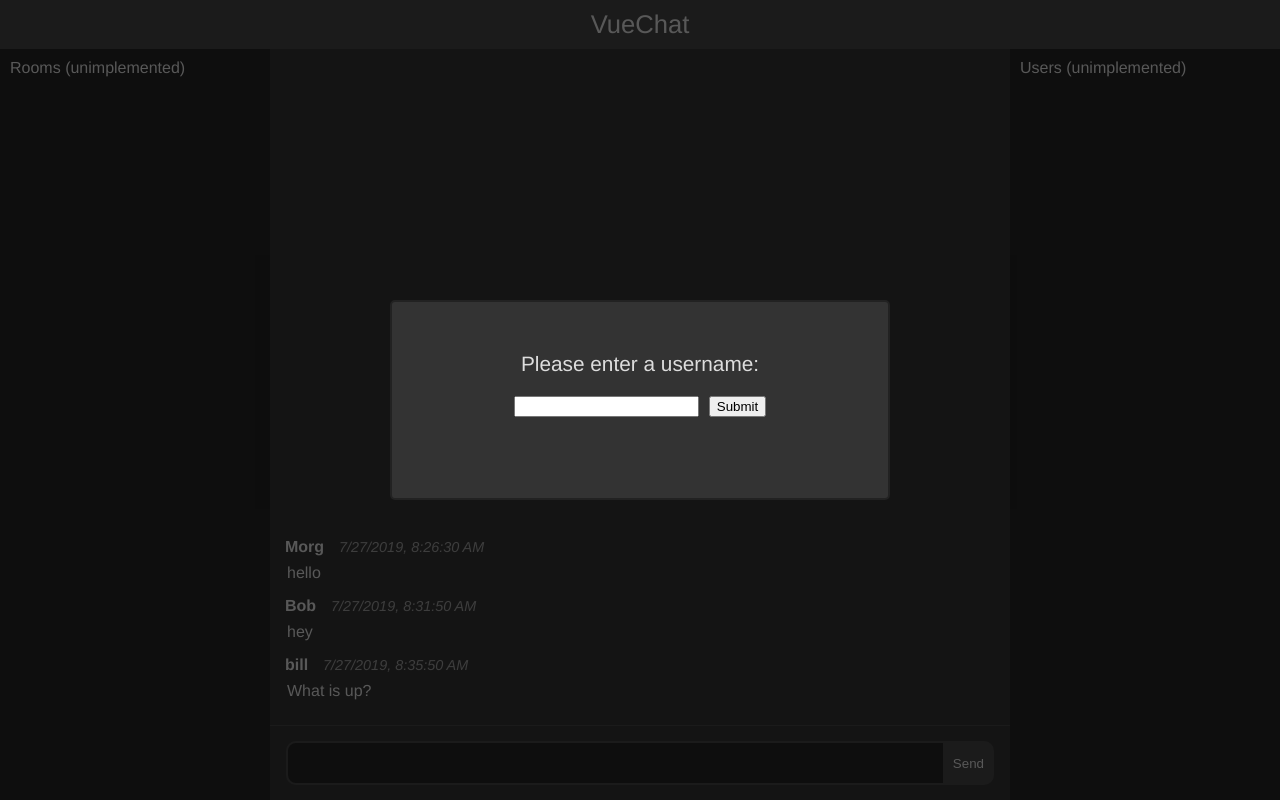
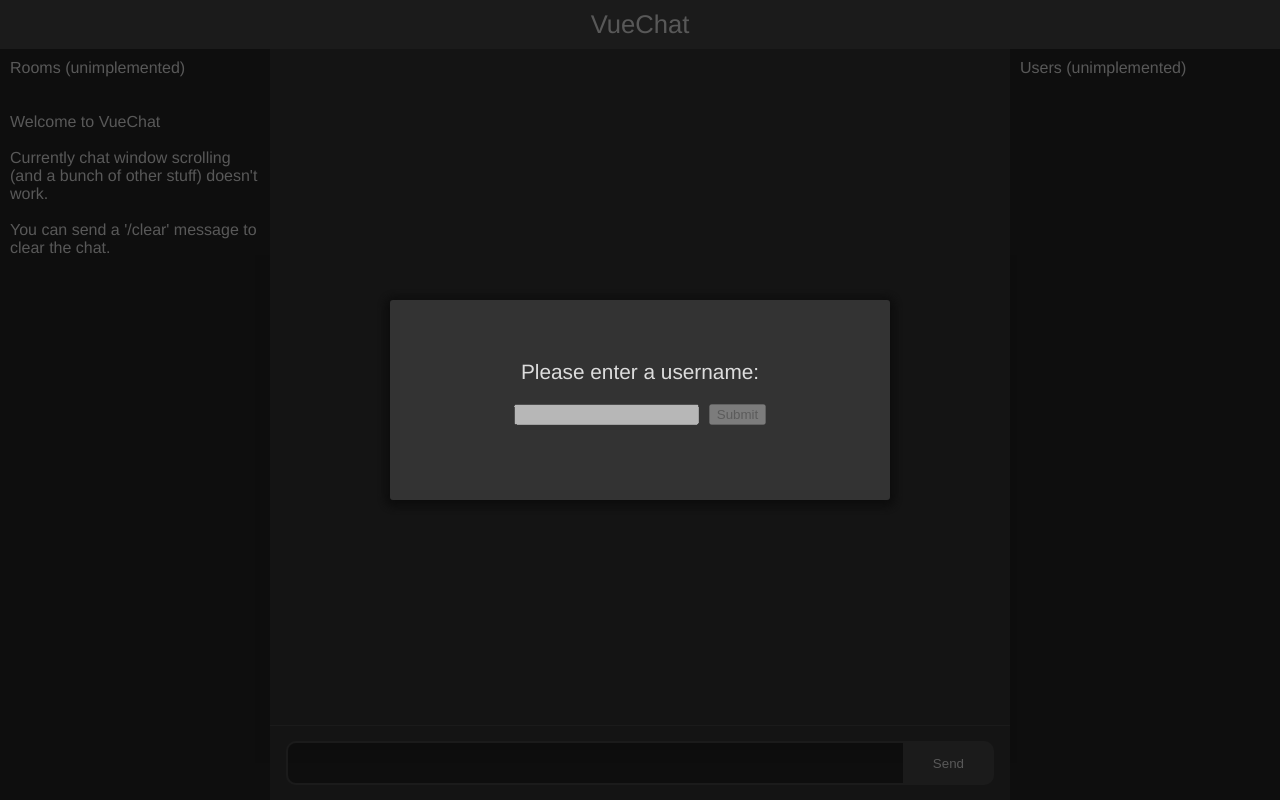
Before and after one commit to mogzol/vuechat, a Vue app in the folder client/: page / in a window 1280 px wide. Built offline with nearby package versions, Linux system fonts and the light colour scheme; what vue-native-websocket would draw is missing.

Commit message:
Implement initial chat functionality
This adds some rudimentary error handling and actual chat
functionality!

```diff
--- a/client/src/components/Chat.vue
+++ b/client/src/components/Chat.vue
@@ -1,10 +1,13 @@
 <template>
   <div class="chat-box">
     <div class="messages">
-      <div v-for="message in messages" v-bind:key="message.id" class="message">
+      <div v-for="message in messages" v-bind:key="message.id" class="message"
+           v-bind:class="{ 'status': message.username === null }">
+
         <div class="username">{{ message.username }}</div>
         <div class="timestamp">{{ formatDate(message.timestamp) }}</div>
         <div class="message-text">{{ message.message }}</div>
+
       </div>
     </div>
     <div class="input-area">
@@ -54,7 +57,7 @@ export default {
 
       .username {
         font-weight: 600;
-        padding: 0 15px;
+        padding: 0 10px 0 15px;
       }
 
       .timestamp {
@@ -64,7 +67,18 @@ export default {
       }
 
       .message-text {
-        padding: 8px 17px 15px;
+        padding: 10px 15px 18px;
+      }
+    }
+
+    .message.status {
+      .username {
+        padding-right: 0;
+      }
+
+      .message-text {
+        font-style: italic;
+        color: $secondary;
       }
     }
   }
--- a/client/src/components/ChatInput.vue
+++ b/client/src/components/ChatInput.vue
@@ -1,8 +1,8 @@
 <template>
   <div class="chat-input">
     <div class="combined-holder">
-      <input type="text" />
-      <input type="button" value="Send" />
+      <input v-model="message" v-on:keyup.enter="send" type="text" />
+      <input type="button" value="Send" v-on:click="send"/>
     </div>
   </div>
 </template>
@@ -10,6 +10,17 @@
 <script>
 export default {
   name: 'ChatInput',
+  data: () => ({
+    message: '',
+  }),
+  methods: {
+    send() {
+      if (this.message.length > 0) {
+        this.$store.dispatch('sendMessage', this.message);
+        this.message = '';
+      }
+    },
+  },
 };
 </script>
 
@@ -29,7 +40,7 @@ export default {
     input[type="text"] {
       border-radius: 10px 0 0 10px;
       border: 2px solid $lighter;
-      border-right: none;
+      border-right-width: 0;
       background: $darker;
       flex-grow: 1;
       color: $foreground;
@@ -38,18 +49,30 @@ export default {
       &:focus {
         outline: none;
         border-color: $lightest;
-        box-shadow: 0 0 5pt 0pt darken($dark, 3%);
+        box-shadow: 0 0 5px 0px darken($dark, 3%);
       }
     }
 
     input[type="button"] {
       border-radius: 0 10px 10px 0;
       color: $foreground;
-      padding: 0 10px;
+      padding: 0 30px;
       border: 0;
       background: $lighter;
       flex-grow: 0;
       flex-shrink: 0;
+
+      &:hover {
+        background: $lightest;
+      }
+
+      &:focus {
+        outline: none;
+      }
+
+      &:active {
+        background: $lighter;
+      }
     }
   }
 }
--- /dev/null
+++ b/client/src/components/Error.vue
@@ -0,0 +1,34 @@
+<template>
+  <div>
+    <h1>An error occurred!</h1>
+    <p>{{ error }}</p>
+    <button v-on:click="clearError">Continue</button>
+  </div>
+</template>
+
+<script>
+import { mapState } from 'vuex';
+
+export default {
+  name: 'Error',
+  computed: mapState(['error']),
+  methods: {
+    clearError() {
+      this.$store.commit('clearError', this.username);
+    },
+  },
+};
+</script>
+
+<style scoped lang="scss">
+@import '../scss/base.scss';
+
+h1 {
+  margin-top: 5px;
+  font-size: 1.5em;
+}
+
+button {
+  margin-top: 10px;
+}
+</style>
--- a/client/src/components/Login.vue
+++ b/client/src/components/Login.vue
@@ -1,21 +1,25 @@
 <template>
-  <div class="login">
+  <div>
     <label for="username">Please enter a username:</label>
-    <input type="text" v-model="username" :enabled="loading" name="username" />
-    <input type="button" v-on:click="login" value="Submit" />
+
+    <input type="text" v-on:keyup.enter="login" v-model="username" name="username"
+           :disabled="!connected || loading" />
+
+    <input type="button" value="Submit" v-on:click="login" :disabled="!connected || loading"/>
   </div>
 </template>
 
 <script>
+import { mapState } from 'vuex';
+
 export default {
   name: 'Login',
   data: () => ({
     username: '',
-    loading: false,
   }),
+  computed: mapState(['connected', 'loading']),
   methods: {
     login() {
-      this.loading = true;
       this.$store.dispatch('login', this.username);
     },
   },
@@ -25,25 +29,14 @@ export default {
 <style scoped lang="scss">
 @import '../scss/base.scss';
 
-.login {
-  width: 90%;
-  max-width: 500px;
-  height: 200px;
-  background: $dark;
-  border-radius: 5px;
-  border: 2px solid $darker;
-  text-align: center;
-  padding: 50px;
-  box-sizing: border-box;
-
 label {
   display: block;
   font-size: 1.3em;
   margin-bottom: 20px;
+  margin-top: 10px;
 }
 
 input[type="text"] {
   margin-right: 10px;
 }
-}
 </style>
--- a/client/src/components/Main.vue
+++ b/client/src/components/Main.vue
@@ -4,7 +4,17 @@
       VueChat
     </div>
     <div class="content">
-      <div class="rooms">Rooms (unimplemented)</div>
+      <div class="rooms">
+        Rooms (unimplemented)
+
+        <!-- For now we'll put some info in this sidebar -->
+        <br><br><br>
+        Welcome to VueChat
+        <br><br>
+        Currently chat window scrolling (and a bunch of other stuff) doesn't work.
+        <br><br>
+        You can send a '/clear' message to clear the chat.
+      </div>
       <div class="chat">
         <Chat />
       </div>
@@ -14,12 +24,23 @@
 </template>
 
 <script>
+import { mapState } from 'vuex';
 import Chat from './Chat.vue';
 
 export default {
   name: 'Main',
   components: {
     Chat,
+  },
+  computed: mapState(['username']),
+  watch: {
+    // Until rooms are implemented, just connect to main room when we login
+    username(newVal, oldVal) {
+      if (oldVal === null && newVal !== null) {
+        console.log('Joining main room...');
+        this.$store.dispatch('joinRoom', 'main');
+      }
+    },
   },
 };
 </script>
--- a/client/src/components/Overlay.vue
+++ b/client/src/components/Overlay.vue
@@ -1,16 +1,19 @@
 <template>
   <div class="overlay" v-if="visible">
-    <Login v-if="!username" />
+    <Error v-if="error" class="overlay-popup"/>
+    <Login v-if="!error && !username" class="overlay-popup"/>
   </div>
 </template>
 
 <script>
 import { mapState } from 'vuex';
+import Error from './Error.vue';
 import Login from './Login.vue';
 
 export default {
   name: 'Overlay',
   components: {
+    Error,
     Login,
   },
   computed: {
@@ -33,5 +36,17 @@ export default {
   display: flex;
   align-items: center;
   justify-content: center;
+
+  .overlay-popup {
+    width: 90%;
+    max-width: 500px;
+    height: 200px;
+    background: $dark;
+    border-radius: 3px;
+    box-shadow: 0px 2px 10px 5px $darkest;
+    text-align: center;
+    padding: 50px;
+    box-sizing: border-box;
+  }
 }
 </style>
--- a/client/src/scss/base.scss
+++ b/client/src/scss/base.scss
@@ -2,6 +2,7 @@ $lightest: #555;
 $lighter: #444;
 $dark: #333;
 $darker: #222;
+$darkest: #0D0D0D;
 $foreground: #ddd;
 $secondary: #999;
 
--- a/client/src/store.js
+++ b/client/src/store.js
@@ -5,31 +5,15 @@ Vue.use(Vuex);
 
 export default new Vuex.Store({
   state: {
-    messages: [
-      {
-        id: 1,
-        message: 'hello',
-        username: 'Morg',
-        timestamp: Date.now() - 560000,
-      },
-      {
-        id: 2,
-        message: 'hey',
-        username: 'Bob',
-        timestamp: Date.now() - 240000,
-      },
-      {
-        id: 3,
-        message: 'What is up?',
-        username: 'bill',
-        timestamp: Date.now(),
-      },
-    ],
+    messages: [],
     rooms: {},
     users: {},
+    roomName: null,
     username: null,
     error: null,
     connected: false,
+    loading: false,
+    sendingMessage: false,
   },
   mutations: {
     SOCKET_ONOPEN(state, event) {
@@ -39,27 +23,68 @@ export default new Vuex.Store({
     SOCKET_ONCLOSE(state, event) {
       console.log('socket closed', event);
       state.connected = false;
+      state.error = 'The socket was closed. Check the logs for details.';
     },
     SOCKET_ONERROR(state, event) {
-      console.error(state, event);
+      console.error('socket error', event);
+      state.error = 'A websocket error occured. Check the logs for details.';
     },
     SOCKET_ONMESSAGE(state, message) {
       console.log(message);
+
+      // Loading is set when we send a message, clear it when we recieve one
+      state.loading = false;
 
       switch (message.type) {
         case 'login':
           state.connected = true;
           state.username = message.username;
           break;
+        case 'error':
+          state.error = message.message;
+          break;
+        case 'room':
+          if (message.data) {
+            state.messages = message.data.messages || [];
+            state.users = message.data.users || [];
+            state.roomName = message.data.roomName || null;
+          }
+          break;
         default:
           break;
       }
     },
+    error(state, message) {
+      state.error = message;
+    },
+    clearError(state) {
+      state.error = null;
+    },
+    loading(state) {
+      state.loading = true;
+    },
   },
   actions: {
     login(context, username) {
-      const message = { type: 'init', username };
-      Vue.prototype.$socket.sendObj(message);
+      const data = { type: 'init', username };
+      context.dispatch('sendRaw', data);
+    },
+    sendMessage(context, message) {
+      const data = { type: 'message', message };
+      context.dispatch('sendRaw', data);
+    },
+    joinRoom(context, room) {
+      const data = { type: 'join', room };
+      context.dispatch('sendRaw', data);
+    },
+    sendRaw(context, data) {
+      if (context.state.loading) {
+        context.commit('error', 'Tried to send multiple messages at once');
+        return;
+      }
+
+      context.commit('loading');
+      Vue.prototype.$socket.sendObj(data);
     },
   },
 });
```
Also changed, not shown: 1 other file (tests, documents, lock files or other folders). Lines whose indentation alone changed are shown as unchanged.
